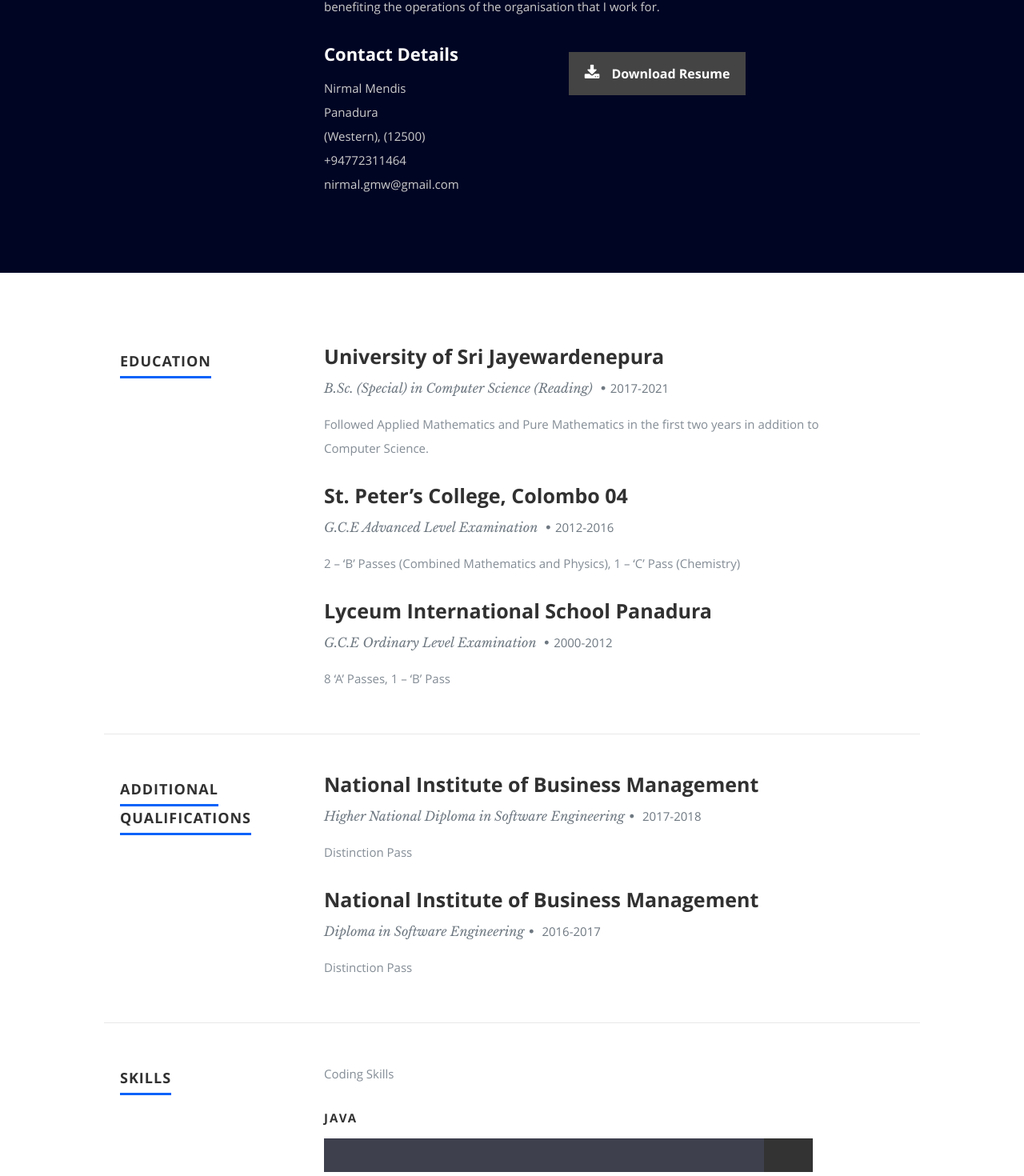
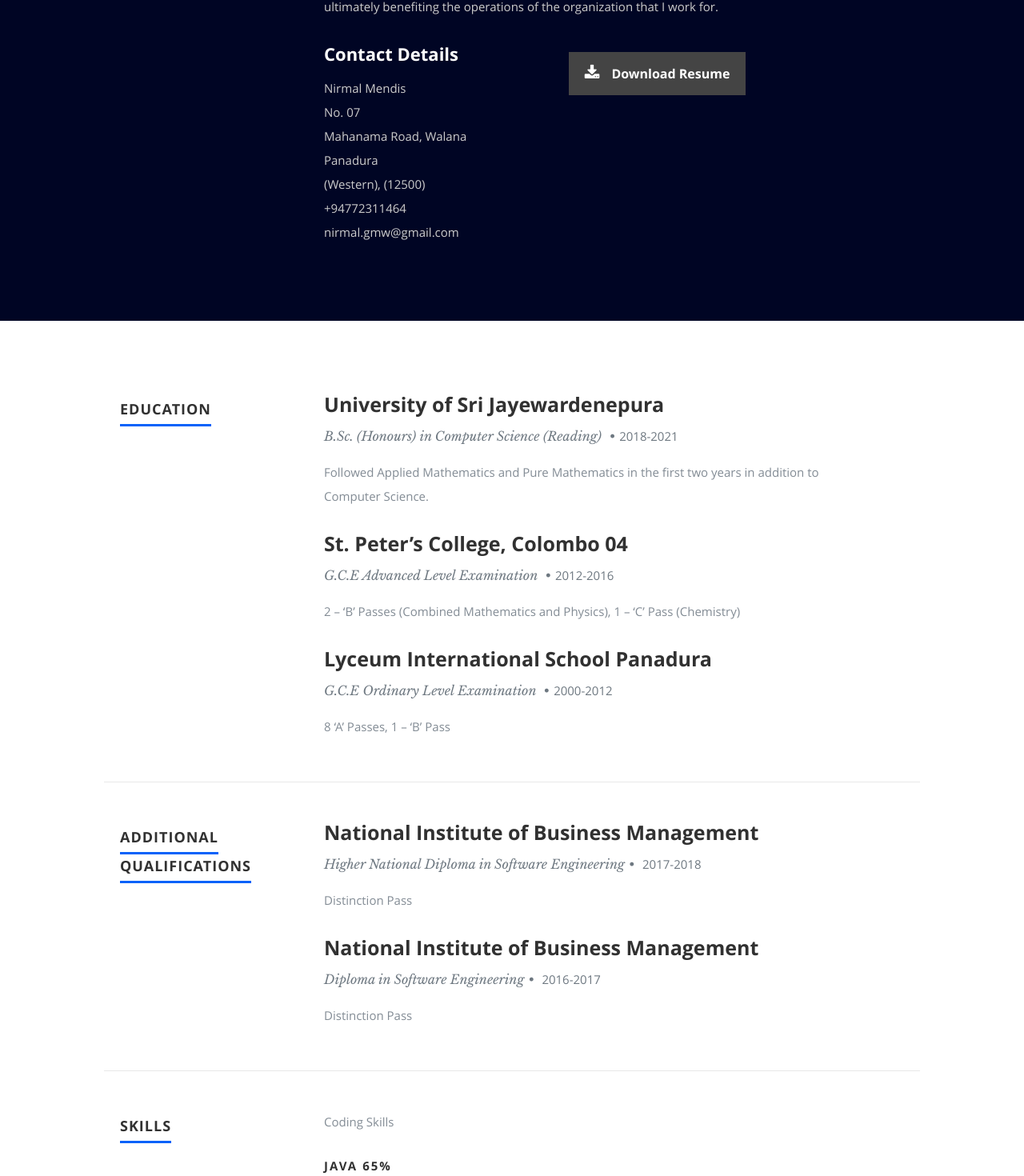
Before and after one commit to NirmalMendis/OnlineCV, a React (Create React App) app: page / in a window 1280 px wide. Shown: the part 1035-2505 px from the top of the page at 80% size. Built offline with nearby package versions, Linux system fonts and the light colour scheme.

Commit message:
updated skills

```diff
--- a/public/resumeData.json
+++ b/public/resumeData.json
@@ -4,19 +4,21 @@
     "name":"Nirmal Mendis",
     "description":"I am a computer science undergraduate at the University of Sri Jayewardenepura",
     "image":"dp.jpg",
-    "bio":"I am an ambitous, passionate and responsible individual able to work well both in a team environment as well as using own initiative while adapting to all challenging situations. I am seeking a position in the industry in which I can put into practice my knowledge and experience, ultimately benefiting the operations of the organisation that I work for.",
+    "bio":"I am an ambitious, passionate, and responsible individual able to work well both in a team environment as well as using my own initiative while adapting to all challenging situations. I am seeking a position in the industry in which I can put into practice my knowledge and experience, ultimately benefiting the operations of the organization that I work for.",
     "contactmessage":"Get In Touch",
     "email": "nirmal.gmw@gmail.com",
     "phone": "+94772311464",
     "github":"https://github.com/NirmalMendis",
     "project":"https://github.com/nordicgiant2/react-nice-resume",
     "address":{
+      "number":"No. 07",
+      "road":"Mahanama Road, Walana",
       "city":"Panadura",
       "state":"(Western)",
       "zip": "(12500)"
     },
     "website": "",
-    "resumedownload":"https://drive.google.com/file/d/1iJjVD23JAbc7bFJO9Ilsdb3aHffc2BwD/view?usp=sharing",
+    "resumedownload":"https://drive.google.com/file/d/1S10mukIzicdad3uMtebX8By4kmcIT4FY/view?usp=sharing",
     "social":[
       {
         "name":"facebook",
@@ -40,8 +42,8 @@
     "education":[
       {
         "school":"University of Sri Jayewardenepura",
-        "degree":"B.Sc. (Special) in Computer Science (Reading)",
-        "graduated":"2017-2021",
+        "degree":"B.Sc. (Honours) in Computer Science (Reading)",
+        "graduated":"2018-2021",
         "description":"Followed Applied Mathematics and Pure Mathematics in the first two years in addition to Computer Science."
       },
       {
@@ -74,31 +76,31 @@
     "skills":[
       {
         "name":"Java",
-        "level":"90%"
+        "level":"65%"
       },
       {
         "name":"C#",
-        "level":"80%"
+        "level":"55%"
       },
       {
         "name":"ReactJs",
-        "level":"70%"
+        "level":"50%"
       },
       {
         "name":"HTML5/CSS/JavaScript",
-        "level":"70%"
+        "level":"60%"
       },
       {
         "name":"C++",
-        "level":"80%"
+        "level":"60%"
       },
       {
         "name":"Python",
-        "level":"80%"
+        "level":"40%"
       },
       {
         "name":"PHP",
-        "level":"70%"
+        "level":"50%"
       }
     ]
   },
--- a/src/Components/About.js
+++ b/src/Components/About.js
@@ -7,6 +7,8 @@ class About extends Component {
       var name = this.props.data.name;
       var profilepic= "images/"+this.props.data.image;
       var bio = this.props.data.bio;
+      var number = this.props.data.address.number;
+      var road = this.props.data.address.road;
       var city = this.props.data.address.city;
       var state = this.props.data.address.state;
       var zip = this.props.data.address.zip;
@@ -31,6 +33,8 @@ class About extends Component {
                   <p className="address">
 						   <span>{name}</span><br />
 						   <span>
+                        {number}<br/>
+                        {road} <br/>
 						         {city} <br /> {state}, {zip}
                    </span><br />
 						   <span>{phone}</span><br />
--- a/src/Components/Resume.js
+++ b/src/Components/Resume.js
@@ -31,7 +31,7 @@ class Resume extends Component {
         var className = 'bar-expand '+skills.name.toLowerCase();
         return (
           <li key={skills.name}>
-            <span style={{width:skills.level, backgroundColor:this.getRandomColor()}}className={className}></span><em>{skills.name}</em>
+            <span style={{width:skills.level, backgroundColor:this.getRandomColor()}}className={className}></span><em>{skills.name}  {skills.level}</em>
           </li>
         )
       })
```
Also changed, not shown: public/images/portfolio/hexa.JPG.
